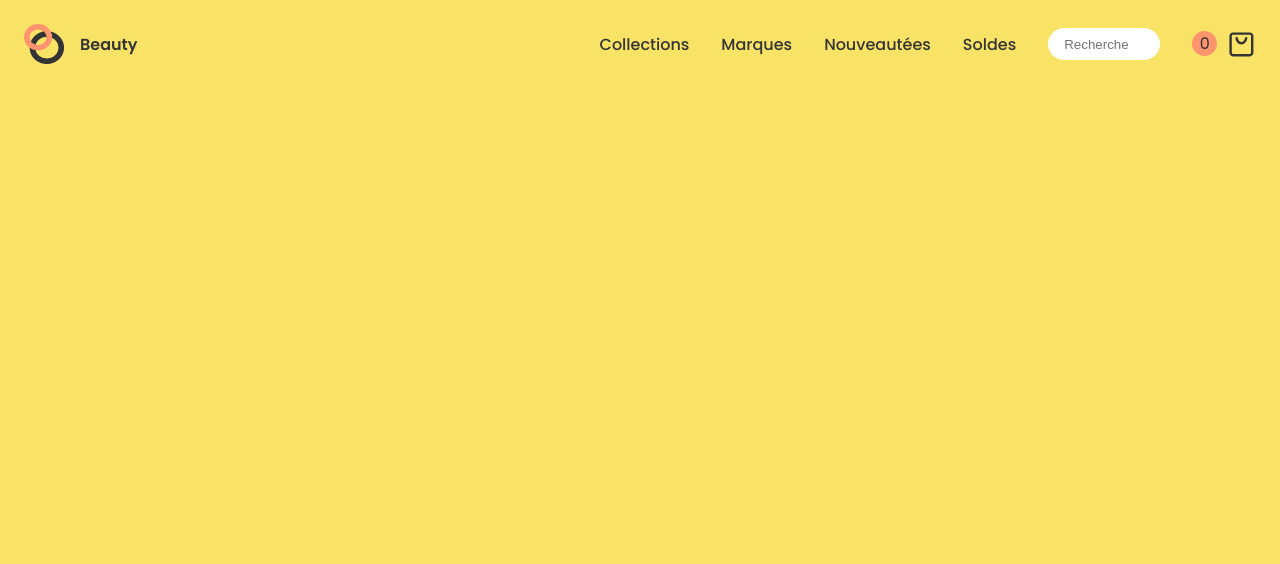
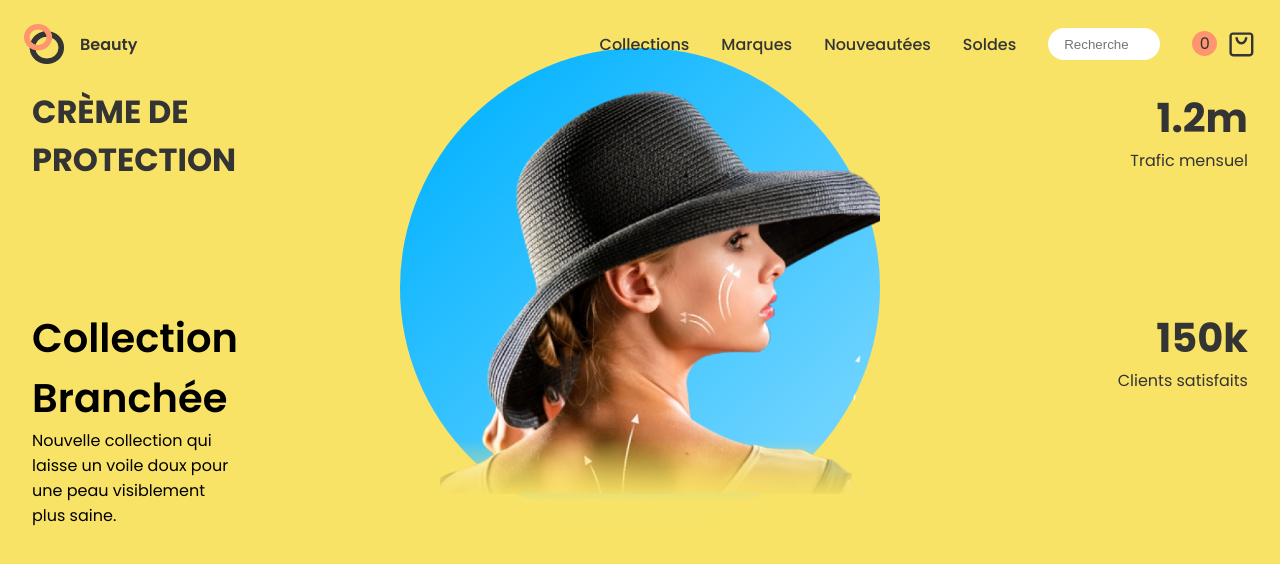
Before and after one commit to B-Frederic/shop-beauty, a React (Create React App) app: page / in a window 1280 px wide. Shown: the top 564 px of the page. Built offline with nearby package versions, Linux system fonts and the light colour scheme.

Commit message:
add: hero section

```diff
--- a/public/index.html
+++ b/public/index.html
@@ -10,34 +10,10 @@
       content="Web site created using create-react-app"
     />
     <link rel="apple-touch-icon" href="%PUBLIC_URL%/logo192.png" />
-    <!--
-      manifest.json provides metadata used when your web app is installed on a
-      user's mobile device or desktop. See https://developers.google.com/web/fundamentals/web-app-manifest/
-    -->
     <link rel="manifest" href="%PUBLIC_URL%/manifest.json" />
-    <!--
-      Notice the use of %PUBLIC_URL% in the tags above.
-      It will be replaced with the URL of the `public` folder during the build.
-      Only files inside the `public` folder can be referenced from the HTML.
-
-      Unlike "/favicon.ico" or "favicon.ico", "%PUBLIC_URL%/favicon.ico" will
-      work correctly both with client-side routing and a non-root public URL.
-      Learn how to configure a non-root public URL by running `npm run build`.
-    -->
-    <title>React App</title>
+    <title>Shop - Beauty</title>
   </head>
   <body>
-    <noscript>You need to enable JavaScript to run this app.</noscript>
     <div id="root"></div>
-    <!--
-      This HTML file is a template.
-      If you open it directly in the browser, you will see an empty page.
-
-      You can add webfonts, meta tags, or analytics to this file.
-      The build step will place the bundled scripts into the <body> tag.
-
-      To begin the development, run `npm start` or `yarn start`.
-      To create a production bundle, use `npm run build` or `yarn build`.
-    -->
   </body>
 </html>
--- a/src/App.js
+++ b/src/App.js
@@ -2,11 +2,13 @@
 import React from 'react';
 // Components
 import Header from './components/Layout/Header';
+import HeroSection from './components/HeroSection';
 
 const App = () => {
   return (
     <div className="App">
       <Header />
+      <HeroSection />
     </div>
   );
 };
--- a/src/assets/index.js
+++ b/src/assets/index.js
@@ -1,6 +1,5 @@
 // Export all img
+import Logo from "./img/logo.png";
+import Hero from "./img/hero.png"
 
-import Logo from "./img/logo.png";
-
-
-export {Logo};
+export {Logo, Hero};
--- /dev/null
+++ b/src/components/HeroSection.js
@@ -0,0 +1,37 @@
+// React
+import React from 'react';
+// Picture
+import { Hero } from '../assets';
+
+const HeroSection = () => {
+    return (
+        <div className="container-hero_section">
+            {/* Left side */}
+            <div className="container-hero_section__left-side">
+                <p className="container-hero_section__left-side-title-text">Crème de protection</p>
+                <div className="container-hero_section__left-side-text">
+                    <p>Collection Branchée</p>
+                    <p>Nouvelle collection qui laisse un voile doux pour une peau visiblement plus saine.</p>
+                </div>
+            </div>
+            {/* Middle side */}
+            <div className="container-hero_section__middle-side">
+                <div className="container-hero_section__middle-side-circle"></div>
+                <img src={Hero} alt="femme avec un chapeau" width={600}/>
+            </div>
+            {/* Left side */}
+            <div className="container-hero_section__right-side">
+                <div className="container-hero_section__right-side-trafic">
+                    <p>1.2m</p>
+                    <p>Trafic mensuel</p>
+                </div>
+                <div className="container-hero_section__right-side-customer">
+                    <p>150k</p>
+                    <p>Clients satisfaits</p>
+                </div>
+            </div>
+        </div>
+    );
+};
+
+export default HeroSection;
--- a/src/index.scss
+++ b/src/index.scss
@@ -1,2 +1,3 @@
 @use "styles/settings";
-@use "styles/components/header";
+@use "styles/components/Layout/header";
+@use "styles/components/hero_section";
--- /dev/null
+++ b/src/styles/components/_hero_section.scss
@@ -0,0 +1,86 @@
+.container-hero_section {
+    display: grid;
+    grid-template-columns: 1fr 3fr 1fr;
+    padding: 0rem 2rem;
+
+    &__left-side {
+        display: grid;
+        grid-template-rows: 1fr 1fr ;
+
+        &-title-text {
+            display: block;
+            width: min-content;
+            font-size: 2rem;
+            font-weight: 800;
+            text-transform: uppercase;
+        }
+
+        &-text {
+            display: flex;
+            flex-direction: column;
+            width: min-content;
+            color: #000;
+
+            :first-child{
+                font-size: 2.5rem;
+                font-weight: 600;
+            }
+
+            :nth-child(2){
+                display: block;
+            }
+        }
+    }
+
+    &__middle-side{
+        position: relative;
+        display: flex;
+        align-items: baseline;
+        justify-content: center;
+
+        &-circle{
+            z-index: -99;
+            position: absolute;
+            bottom: 0;
+            width: 30rem;
+            height: 30rem;
+            border-radius: 50%;
+            background: linear-gradient(135.74deg, #0bb5ff 14.09%, #6dd3fe 83.81%);
+        }
+
+        img {
+            position: absolute;
+            bottom: 0;
+            width: 30rem;
+        }
+    }
+
+    &__right-side{
+
+        display: grid;
+        grid-template-rows: 1fr 1fr ;
+
+        &-trafic{
+            text-align: right;
+
+            :first-child{
+                font-size: 2.5rem;
+                font-weight: 800;
+            }
+
+            span{
+                font-size: 1rem;
+                font-style: italic;
+            }
+        }
+
+        &-customer{
+            text-align: right;
+
+            :first-child{
+                font-size: 2.5rem;
+                font-weight: 800;
+            }
+        }
+    }
+}
```
Also changed, not shown: src/styles/components/Layout/_header.scss (renamed from src/styles/components/_header.scss).
